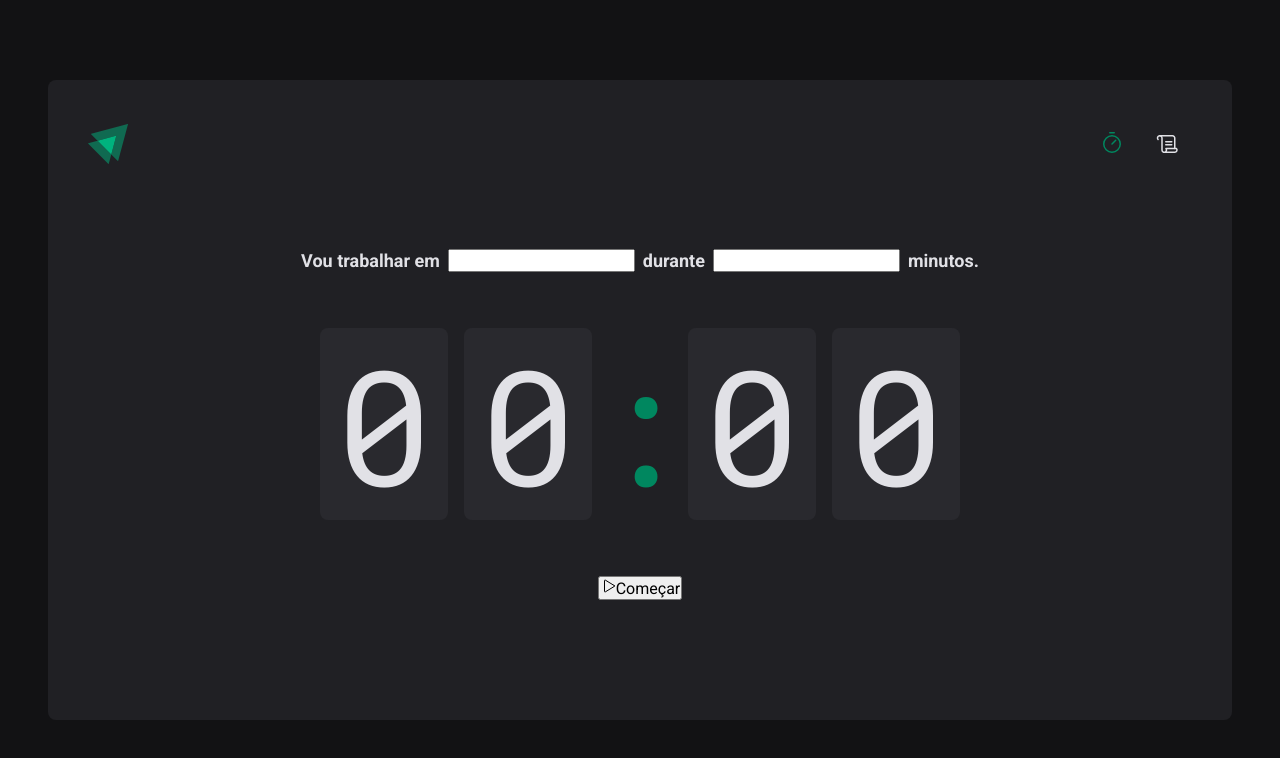
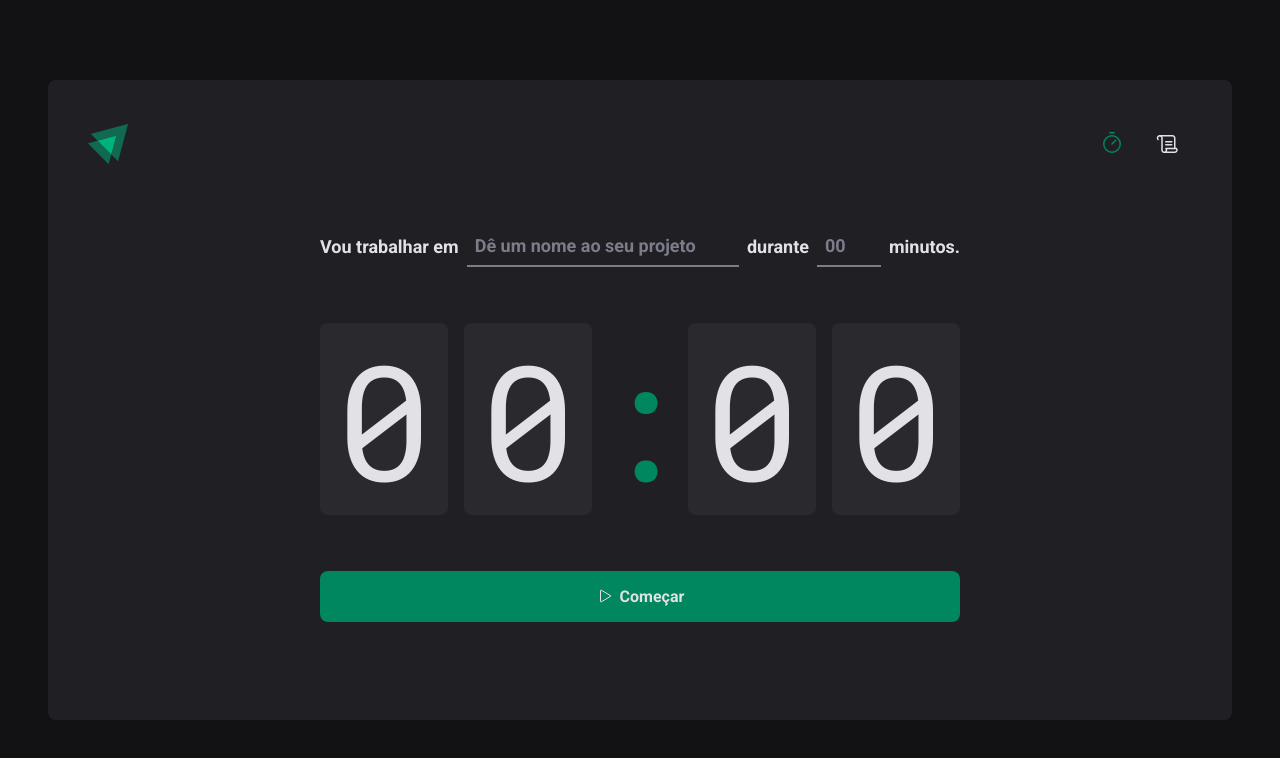
Before and after one commit to emachadomartins/ignite-timer, a React (Vite) app: page / in a window 1280 px wide. Shown: the top 758 px of the page. Built offline with nearby package versions, Linux system fonts and the light colour scheme.

Commit message:
create StartCountdownButton and TaskInput

```diff
--- a/src/pages/Home/index.tsx
+++ b/src/pages/Home/index.tsx
@@ -3,7 +3,10 @@
   CountdownContainer,
   FormContainer,
   HomeContainer,
+  MinutesAmountInput,
   Separator,
+  StartCountdownButton,
+  TaskInput,
 } from './styles'
 
 export function Home() {
@@ -12,10 +15,18 @@
       <form action="">
         <FormContainer>
           <label htmlFor="task">Vou trabalhar em</label>
-          <input id="task" type="text" />
+          <TaskInput
+            id="task"
+            type="text"
+            placeholder="Dê um nome ao seu projeto"
+          />
 
           <label htmlFor="minutesAmount">durante</label>
-          <input id="minutesAmount" type="number" />
+          <MinutesAmountInput
+            id="minutesAmount"
+            type="number"
+            placeholder="00"
+          />
           <span>minutos.</span>
         </FormContainer>
 
@@ -27,10 +38,10 @@
           <span>0</span>
         </CountdownContainer>
 
-        <button type="submit">
+        <StartCountdownButton type="submit">
           <Play />
           Começar
-        </button>
+        </StartCountdownButton>
       </form>
     </HomeContainer>
   )
--- a/src/pages/Home/styles.ts
+++ b/src/pages/Home/styles.ts
@@ -51,3 +51,56 @@
   display: flex;
   justify-content: center;
 `
+
+const BaseInput = styled.input`
+  background: transparent;
+  height: 2.5rem;
+  border: 0;
+  border-bottom: 2px solid ${(props) => props.theme['gray-500']};
+  font-weight: bold;
+  font-size: 1.125rem;
+  padding: 0 0.5rem;
+  color: ${(props) => props.theme['gray-100']};
+
+  &:focus {
+    box-shadow: none;
+    border-color: ${(props) => props.theme['green-500']};
+  }
+
+  &::placeholder {
+    color: ${(props) => props.theme['gray-500']};
+  }
+`
+
+export const TaskInput = styled(BaseInput)`
+  flex: 1;
+`
+
+export const MinutesAmountInput = styled(BaseInput)`
+  width: 4rem;
+`
+
+export const StartCountdownButton = styled.button`
+  width: 100%;
+  border: 0;
+  padding: 1rem;
+  border-radius: 8px;
+  display: flex;
+  align-items: center;
+  justify-content: center;
+  gap: 0.5rem;
+  font-weight: bold;
+  cursor: pointer;
+
+  background: ${(props) => props.theme['green-500']};
+  color: ${(props) => props.theme['gray-100']};
+
+  &:disabled {
+    opacity: 0.7;
+    cursor: not-allowed;
+  }
+
+  &:not(disabled):hover {
+    background: ${(props) => props.theme['green-700']};
+  }
+`
```
